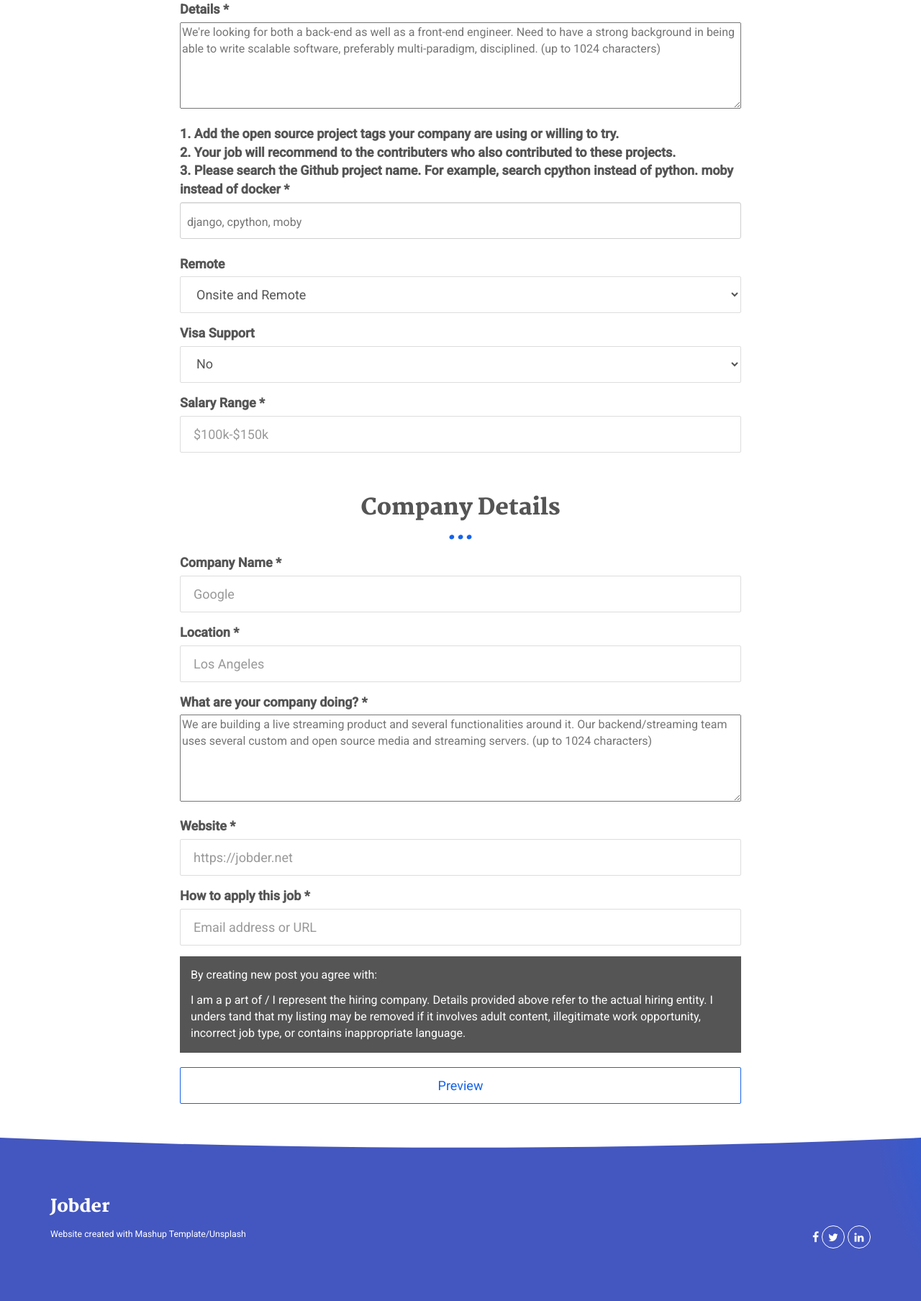
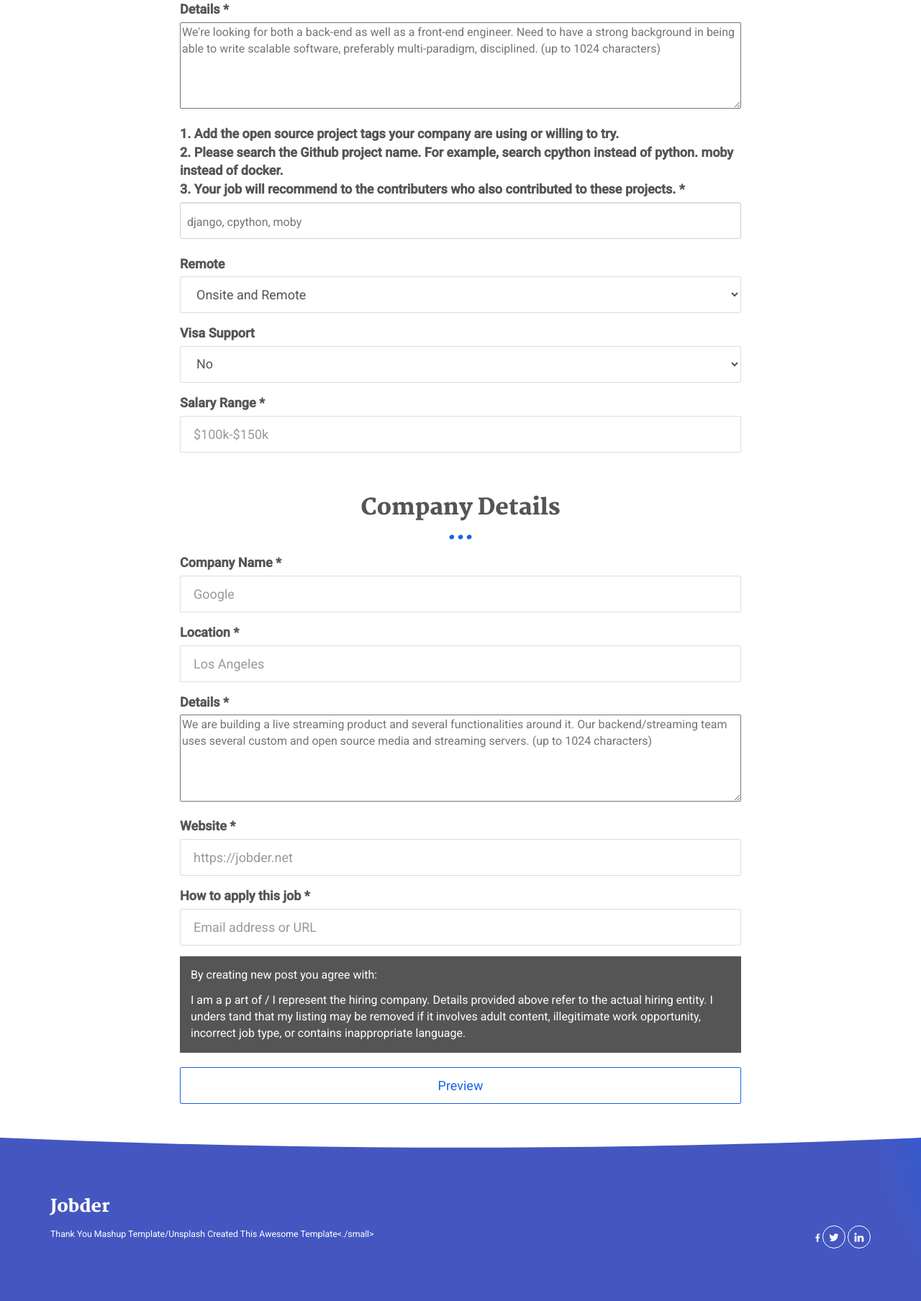
Before and after one commit to Windsooon/jobder, a Django app: page /post-job/ in a window 1280 px wide. Shown: the part 340-2148 px from the top of the page at 72% size. Run offline with Django 3.2, Linux system fonts and the light colour scheme; a user stored in the database is signed in; data comes from the database, SQL or seed files in the repository; parts of the project's set-up code (start-up, migrations or seed data) failed here and were passed over; some libraries are stand-ins or nearby versions.

Commit message:
update templates details

```diff
--- a/templates/base.html
+++ b/templates/base.html
@@ -90,7 +90,7 @@
             <h3>Jobder</h3>
             <div class="row">
               <div class="col-xs-12 col-sm-7">
-                <p><small>Website created with <a href="http://www.mashup-template.com/" title="Create website with free html template">Mashup Template</a>/<a href="https://www.unsplash.com/" title="Beautiful Free Images">Unsplash</a></small>
+                <p><small>Thank You <a href="http://www.mashup-template.com/" title="Create website with free html template">Mashup Template</a>/<a href="https://www.unsplash.com/" title="Beautiful Free Images">Unsplash</a> Created This Awesome Template<./small>
                 </p>
               </div>
               <div class="col-xs-12 col-sm-5">
--- a/templates/post_job.html
+++ b/templates/post_job.html
@@ -27,7 +27,7 @@
             </div> <!-- end form-group -->
             <div class="form-group">
               <div class="control-group">
-                  <label class="job-label job-special" for="select-open-source">1. Add the open source project tags your company are using or willing to try. <br> 2. Your job will recommend to the contributers who also contributed to these projects. <br> 3. Please search the Github project name. For example, search cpython instead of python. moby instead of docker *</label>
+                  <label class="job-label job-special" for="select-open-source">1. Add the open source project tags your company are using or willing to try. <br> 2. Please search the Github project name. For example, search cpython instead of python. moby instead of docker.<br> 3. Your job will recommend to the contributers who also contributed to these projects. *</label>
                 <input type="text" id="select-open-source" class="demo-default" placeholder="django, cpython, moby">
               </div>
             </div> <!-- end form-group -->
@@ -67,7 +67,7 @@
             </div>
           </div>
           <div class="form-group">
-            <label class="job-label" for="company_des">What are your company doing? *</label>
+            <label class="job-label" for="company_des">Details *</label>
             <div>
               <textarea maxlength="1024" name="company_des" id="company-des" rows="5" cols="35" wrap="soft" placeholder="We are building a live streaming product and several functionalities around it. Our backend/streaming team uses several custom and open source media and streaming servers. (up to 1024 characters)"></textarea>
             </div> <!-- end job-des -->
```
